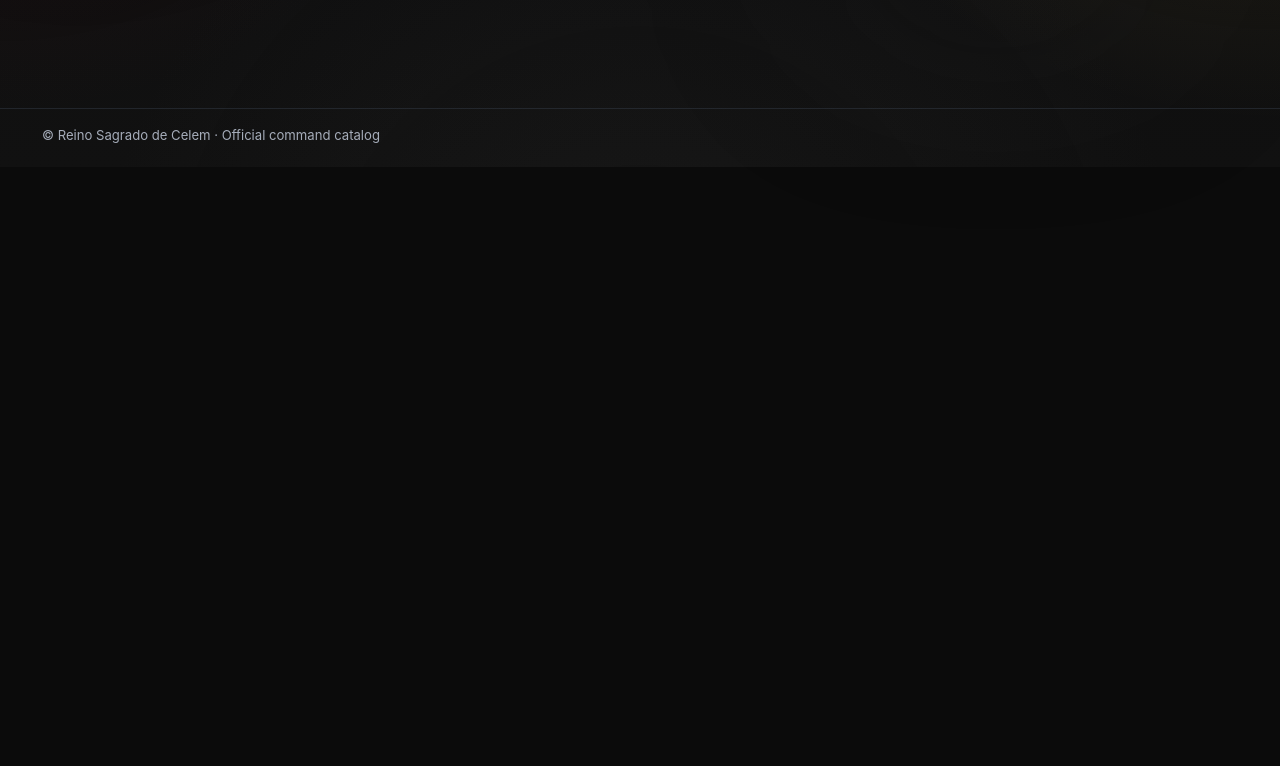
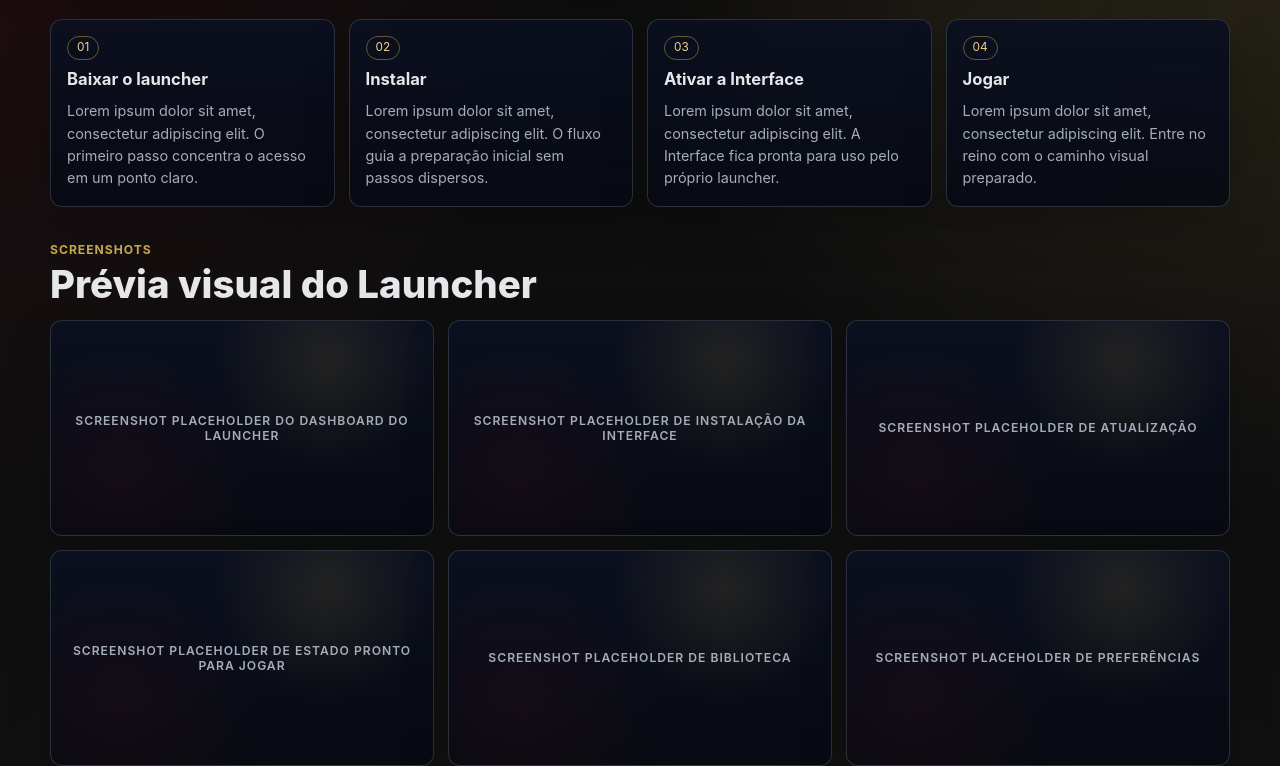
Before and after one commit to LuanTrindade95/CelemSite, an Angular app: page /launcher in a window 1280 px wide. Shown: the part 734-1500 px from the top of the page. Before the commit the page ends 901 px from the top, so only its background shows below. Built offline with nearby package versions, Linux system fonts and the light colour scheme; no server answers.

Commit message:
feat(launcher): secoes como-funciona e screenshots (launcher/L3)
Refs: docs/celem/pages/launcher.md

Phase: Launcher L3

```diff
--- a/src/app/features/launcher/launcher.component.html
+++ b/src/app/features/launcher/launcher.component.html
@@ -27,11 +27,71 @@
   </celem-section>
 
   <celem-section>
-    <!-- COMO FUNCIONA -->
+    <div class="launcher-steps">
+      <celem-section-header
+        eyebrow="Como funciona"
+        title="Baixar, instalar e jogar com a Interface" />
+
+      <div class="launcher-steps__grid">
+        <celem-card>
+          <div class="launcher-step">
+            <celem-badge tone="gold">01</celem-badge>
+            <h3>Baixar o launcher</h3>
+            <p>
+              Lorem ipsum dolor sit amet, consectetur adipiscing elit. O primeiro passo concentra o acesso em um ponto
+              claro.
+            </p>
+          </div>
+        </celem-card>
+
+        <celem-card>
+          <div class="launcher-step">
+            <celem-badge tone="gold">02</celem-badge>
+            <h3>Instalar</h3>
+            <p>
+              Lorem ipsum dolor sit amet, consectetur adipiscing elit. O fluxo guia a preparação inicial sem passos
+              dispersos.
+            </p>
+          </div>
+        </celem-card>
+
+        <celem-card>
+          <div class="launcher-step">
+            <celem-badge tone="gold">03</celem-badge>
+            <h3>Ativar a Interface</h3>
+            <p>
+              Lorem ipsum dolor sit amet, consectetur adipiscing elit. A Interface fica pronta para uso pelo próprio
+              launcher.
+            </p>
+          </div>
+        </celem-card>
+
+        <celem-card>
+          <div class="launcher-step">
+            <celem-badge tone="gold">04</celem-badge>
+            <h3>Jogar</h3>
+            <p>Lorem ipsum dolor sit amet, consectetur adipiscing elit. Entre no reino com o caminho visual preparado.</p>
+          </div>
+        </celem-card>
+      </div>
+    </div>
   </celem-section>
 
   <celem-section>
-    <!-- SCREENSHOTS -->
+    <div class="launcher-screenshots">
+      <celem-section-header
+        eyebrow="Screenshots"
+        title="Prévia visual do Launcher" />
+
+      <div class="launcher-screenshots__grid">
+        <celem-media-placeholder ratio="16:9" label="Screenshot placeholder do dashboard do Launcher" />
+        <celem-media-placeholder ratio="16:9" label="Screenshot placeholder de instalação da Interface" />
+        <celem-media-placeholder ratio="16:9" label="Screenshot placeholder de atualização" />
+        <celem-media-placeholder ratio="16:9" label="Screenshot placeholder de estado pronto para jogar" />
+        <celem-media-placeholder ratio="16:9" label="Screenshot placeholder de biblioteca" />
+        <celem-media-placeholder ratio="16:9" label="Screenshot placeholder de preferências" />
+      </div>
+    </div>
   </celem-section>
 
   <celem-section>
--- a/src/app/features/launcher/launcher.component.scss
+++ b/src/app/features/launcher/launcher.component.scss
@@ -75,6 +75,48 @@ h1 {
   min-width: 0;
 }
 
+.launcher-steps,
+.launcher-screenshots {
+  display: grid;
+  gap: 16px;
+}
+
+.launcher-steps__grid {
+  display: grid;
+  grid-template-columns: repeat(4, minmax(0, 1fr));
+  gap: 14px;
+  align-items: stretch;
+}
+
+.launcher-step {
+  display: grid;
+  gap: 10px;
+  min-width: 0;
+}
+
+.launcher-step h3,
+.launcher-step p {
+  margin: 0;
+}
+
+.launcher-step h3 {
+  color: var(--celem-text);
+  font-size: 1.04rem;
+  line-height: 1.2;
+}
+
+.launcher-step p {
+  color: var(--celem-muted);
+  font-size: 0.9rem;
+  line-height: 1.55;
+}
+
+.launcher-screenshots__grid {
+  display: grid;
+  grid-template-columns: repeat(3, minmax(0, 1fr));
+  gap: 14px;
+}
+
 @media (max-width: 920px) {
   .launcher-hero {
     grid-template-columns: 1fr;
@@ -87,6 +129,11 @@ h1 {
 
   h1 {
     font-size: 3.6rem;
+  }
+
+  .launcher-steps__grid,
+  .launcher-screenshots__grid {
+    grid-template-columns: repeat(2, minmax(0, 1fr));
   }
 }
 
@@ -113,4 +160,9 @@ h1 {
   .launcher-hero__actions celem-button {
     width: 100%;
   }
+
+  .launcher-steps__grid,
+  .launcher-screenshots__grid {
+    grid-template-columns: 1fr;
+  }
 }
--- a/src/app/features/launcher/launcher.component.ts
+++ b/src/app/features/launcher/launcher.component.ts
@@ -2,8 +2,10 @@ import { Component } from '@angular/core';
 import { RouterLink } from '@angular/router';
 import { CelemBadgeComponent } from '../../shared/components/celem-badge/celem-badge.component';
 import { CelemButtonComponent } from '../../shared/components/celem-button/celem-button.component';
+import { CelemCardComponent } from '../../shared/components/celem-card/celem-card.component';
 import { CelemMediaPlaceholderComponent } from '../../shared/components/celem-media-placeholder/celem-media-placeholder.component';
 import { CelemSectionComponent } from '../../shared/components/celem-section/celem-section.component';
+import { CelemSectionHeaderComponent } from '../../shared/components/celem-section-header/celem-section-header.component';
 
 @Component({
   selector: 'celem-launcher',
@@ -12,8 +14,10 @@ import { CelemSectionComponent } from '../../shared/components/celem-section/cel
     RouterLink,
     CelemBadgeComponent,
     CelemButtonComponent,
+    CelemCardComponent,
     CelemMediaPlaceholderComponent,
     CelemSectionComponent,
+    CelemSectionHeaderComponent,
   ],
   templateUrl: './launcher.component.html',
   styleUrl: './launcher.component.scss',
```
Also changed, not shown: 1 other file (tests, documents, lock files or other folders).
